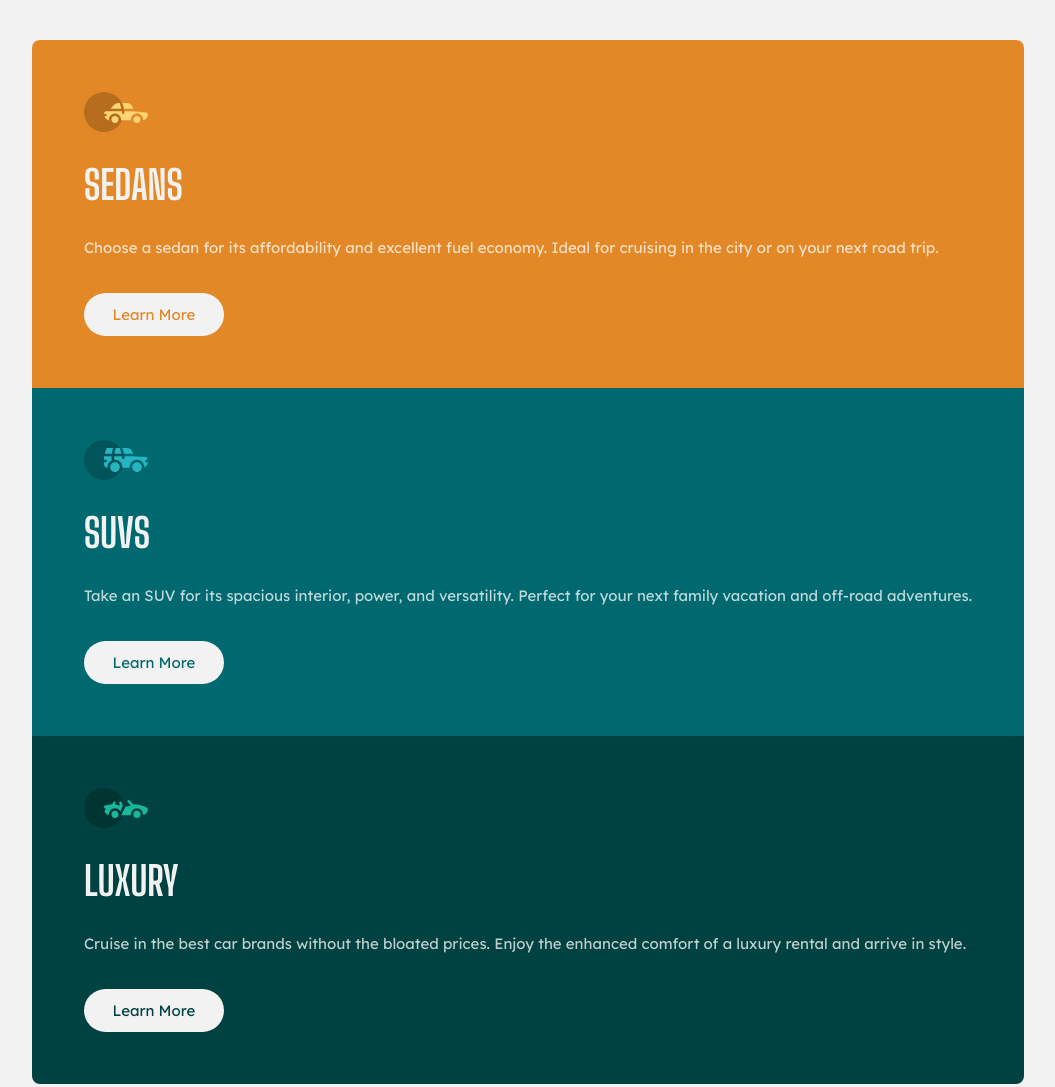
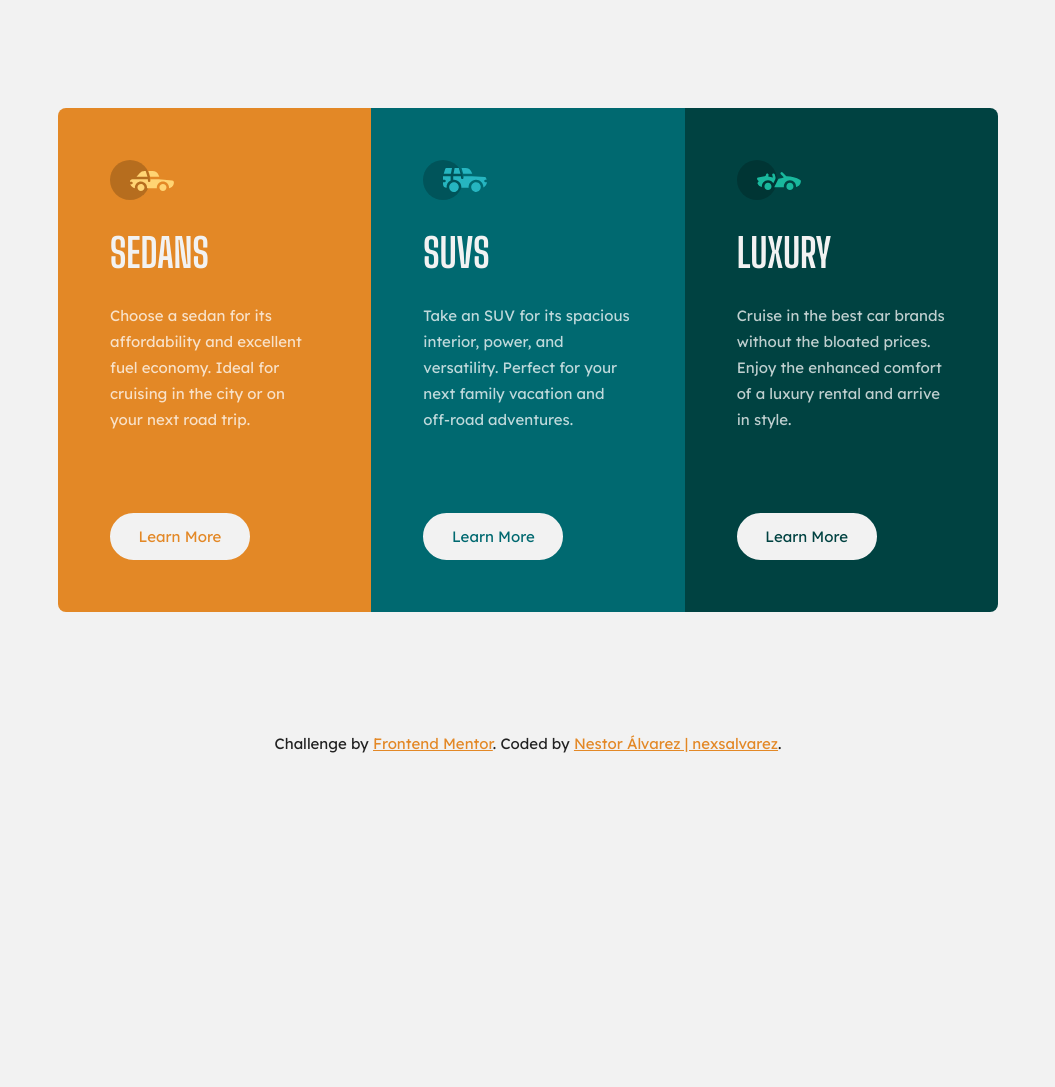
Before and after one commit to nexsalvarez/3-column-preview-card, a plain HTML site: page index.html in a window 1280 px wide. Shown: the top 1087 px of the page, without its empty margins (112-1167 px from the left). After the commit the page ends 800 px from the top, so only its background shows below. Drawn offline with Linux system fonts and the light colour scheme.

Commit message:
Ajustes en estilos y agregado los estilos para desktop

```diff
--- a/CSS/desktop.css
+++ b/CSS/desktop.css
@@ -0,0 +1,30 @@
+main {
+    padding: 0 20px;
+}
+.card-main-container {
+    min-width: 760px;
+    max-width: 940px;
+    grid-template-columns: 1fr 1fr 1fr;
+    grid-template-rows: 1fr;
+}
+.cars-type-sedans {
+    grid-column: 1;
+    grid-row: inherit;
+}
+.cars-type-suvs {
+    grid-column: 2;
+    grid-row: inherit;
+}
+.cars-type-luxury {
+    grid-column: 3;
+    grid-row: inherit;
+}
+.button-sedans,
+.button-suvs,
+.button-luxury {
+    margin-top: 48px;
+}
+footer {
+    height: 10vh;
+    padding: 0 20px;
+}
--- a/CSS/styles.css
+++ b/CSS/styles.css
@@ -19,7 +19,7 @@ body {
     background-color: var(--very-light-gray);
 }
 main {
-    width: 100vw;
+    width: 100%;
     min-height: 90vh;
     display: grid;
     place-content: center;
@@ -77,6 +77,7 @@ p {
     width: 140px;
     height: auto;
     background-color: var(--very-light-gray);
+    border: 2px solid var(--very-light-gray);
     border-radius: 50px;
     padding: 12px 24px;
     font-size: 1.5rem;
@@ -93,12 +94,19 @@ p {
 .button-luxury {
     color: var(--very-dark-cyan);
 }
+.button-sedans:hover,
+.button-suvs:hover,
+.button-luxury:hover {
+    background-color: transparent;
+    color: var(--very-light-gray);
+    cursor: pointer;
+}
 
 /*Footer Styles*/
 
 footer {
-    width: 100vw;
-    min-height: 10vw;
+    width: 100%;
+    min-height: 10vh;
     display: grid;
     place-content: center;
     padding: 20px 20px;
--- a/index.html
+++ b/index.html
@@ -9,6 +9,7 @@
   <link rel="icon" type="image/png" sizes="32x32" href="./images/favicon-32x32.png">
   <title>Frontend Mentor | 3-column preview card component</title>
   <link rel="stylesheet" href="./CSS/styles.css">
+  <link rel="stylesheet" href="./CSS/desktop.css" media="(min-width: 760px)">
 </head>
 <body>
   <main>
```
